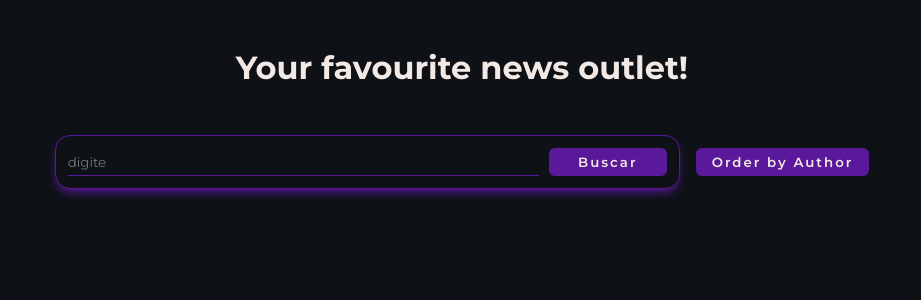
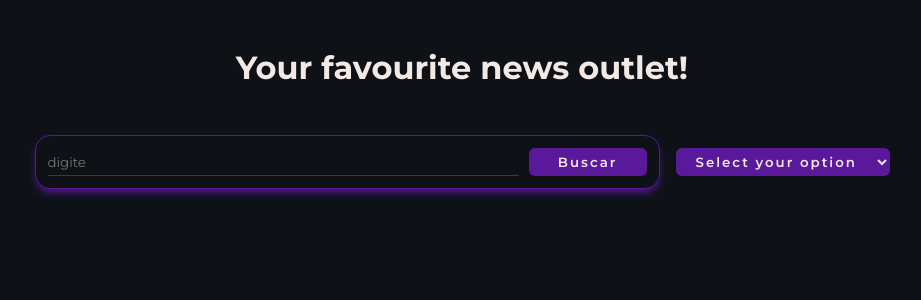
Before and after one commit to kpmnta/teste-neoway, a React (Create React App) app: page / in a window 1280 px wide. Shown: the top 300 px of the page, without its empty margins (178-1099 px from the left). Built offline with nearby package versions, Linux system fonts and the light colour scheme; the HTML template or start-up script is replaced by a standard one.

Commit message:
fix: sorting more than one entity

```diff
--- a/src/components/OrderBy/index.js
+++ b/src/components/OrderBy/index.js
@@ -3,15 +3,20 @@ import './styles.css'
 
 const OrderBy = ({data, setData}) => {
 
-    const handleSort = () => {
+    const handleSort = (e) => {
         const sortedData = [...data].sort((a, b) => {
-            return a.author > b.author ? 1 : -1
+            return a[e.target.value] > b[e.target.value] ? 1 : -1
         })
         setData(sortedData)
     }
     return(
         <>
-            <button className="button__orderby" onClick={handleSort}>Order by Author</button>
+            <select className="button__orderby" onChange={handleSort}>
+                <option value="" disabled selected>Select your option</option>
+                <option value="author">Author</option>
+                <option value="publishedAt">Date</option>
+                <option value="title">Title</option>
+            </select>
         </>
     );
 }
--- a/src/components/OrderBy/styles.css
+++ b/src/components/OrderBy/styles.css
@@ -1,5 +1,5 @@
-
-.button__orderby {
+.button__orderby,
+.button__orderby option{
     padding: 0 16px;
     height: 28px;
     border-radius: 6px;
@@ -12,7 +12,7 @@
 }
 
 @media (max-width: 756px) {
-    .button__orderby {
+    .button__orderby  {
         width: 80vw;
     }
 }
```
